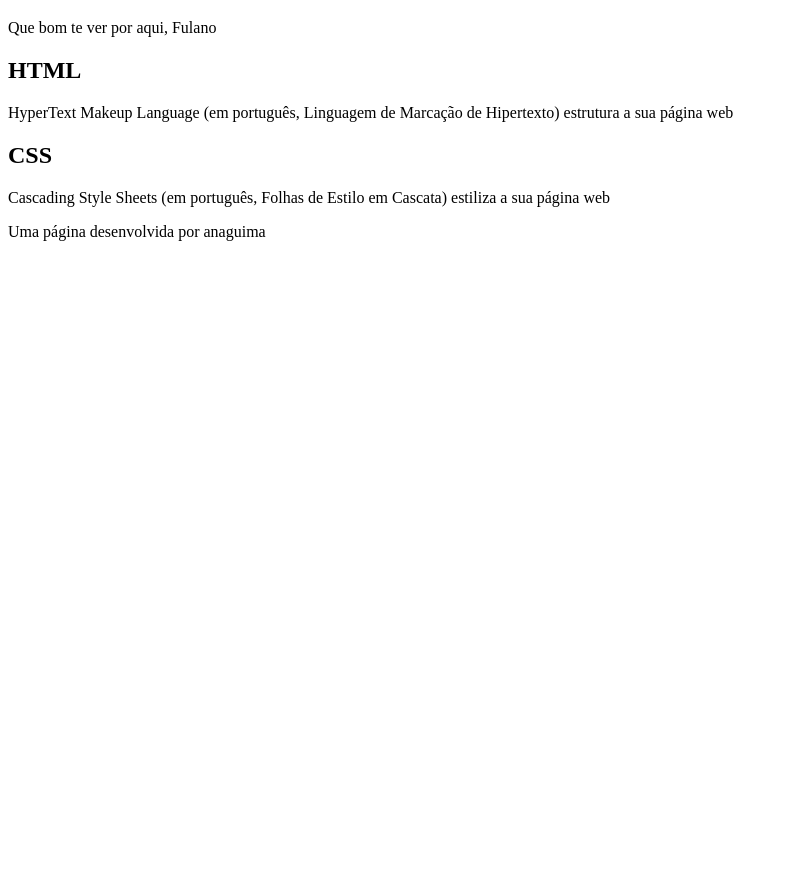
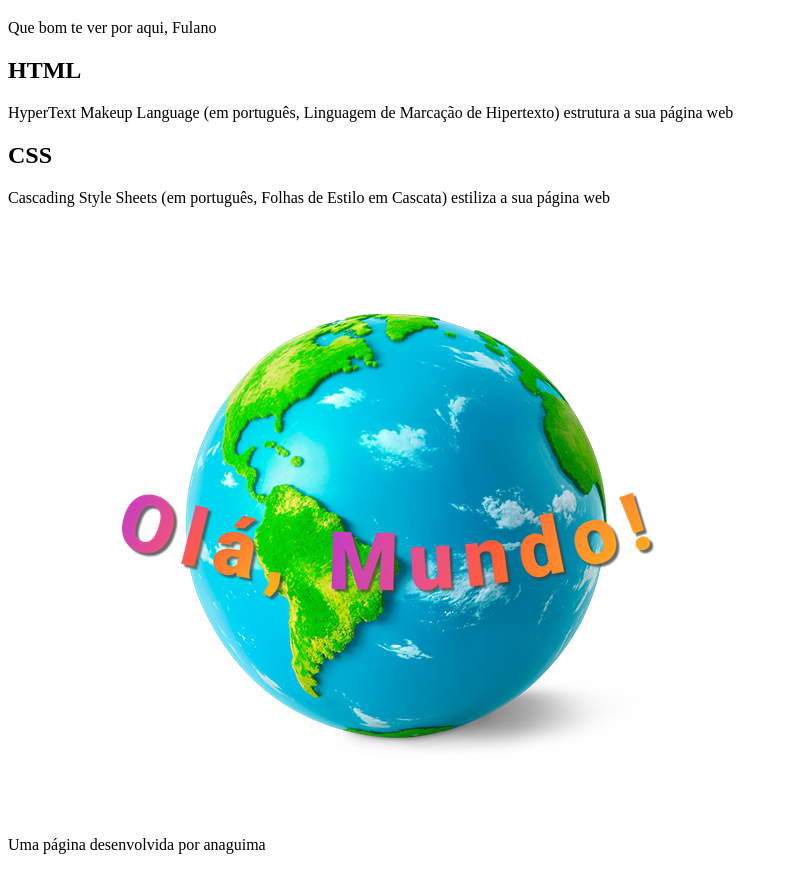
Before and after one commit to anaguima20a/Treinamento, a plain HTML site: page index.html in a window 1280 px wide. Shown: the part 61-931 px from the top of the page, without its empty margins (0-788 px from the left). Before the commit the page ends 800 px from the top, so only its background shows below. Drawn offline with Linux system fonts and the light colour scheme.

Commit message:
Finalizando a página HTML

```diff
--- a/index.html
+++ b/index.html
@@ -18,7 +18,7 @@
 
         <h2>CSS</h2>
         <p>Cascading Style Sheets (em português, Folhas de Estilo em Cascata) estiliza a sua página web</p>
-
+        <img src="imagens/olá mundo2.png"
     </section>
 
     <footer>
```
Also changed, not shown: imagens/olá mundo2.png (added).
